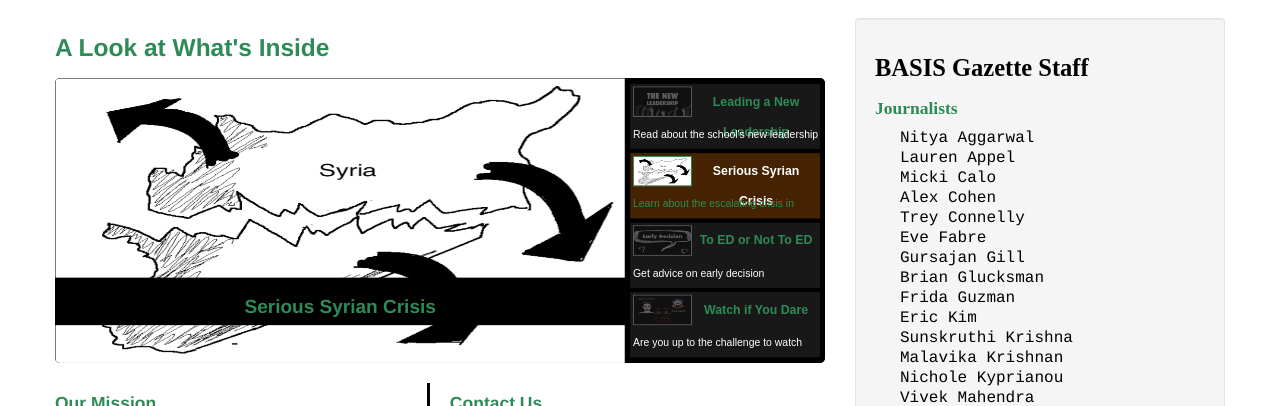
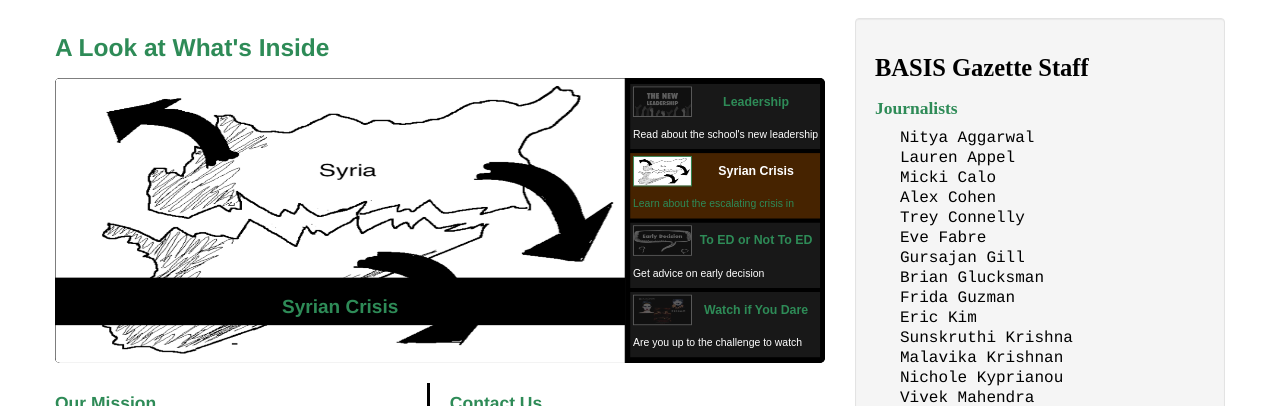
Before and after one commit to Awake99/Awake99.github.io, a Jekyll site: the page built from index.html, in a window 1280 px wide. Shown: the part 342-748 px from the top of the page. Built offline with Jekyll 4.4.1, drawn with Linux system fonts in a browser that asks for light colours; nearby versions of some CDN libraries.

Commit message:
October Edition
Title edits in slider

```diff
--- a/index.html
+++ b/index.html
@@ -101,17 +101,17 @@ layout: default
             overflow: hidden;">
             <div>
                 <img u="image" src="/img/leadership.jpg" />
-                <h2><span>Leading a New Leadership</span></h2>
+                <h2><span> Leadership</span></h2>
                 <div u="thumb"><a href="/artent/">
-                    <img class="i" src="/img/leadership.jpg" /><div class="t">Leading a New Leadership</div>
+                    <img class="i" src="/img/leadership.jpg" /><div class="t"> Leadership</div>
                     <div class="c">Read about the school's new leadership team.</div>
                 </a></div>
             </div>
             <div>
                 <img u="image" src="/img/Serious_Syrian_Crisis.png" />
-                <h2><span>Serious Syrian Crisis</span></h2>
+                <h2><span>Syrian Crisis</span></h2>
                 <div u="thumb"><a href="/campus/">
-                    <img class="i" src="/img/Serious_Syrian_Crisis.png" /><div class="t">Serious Syrian Crisis</div>
+                    <img class="i" src="/img/Serious_Syrian_Crisis.png" /><div class="t">Syrian Crisis</div>
                     <div class="c">Learn about the escalating crisis in Syria.</div>
                 </a></div>
             </div>
```
